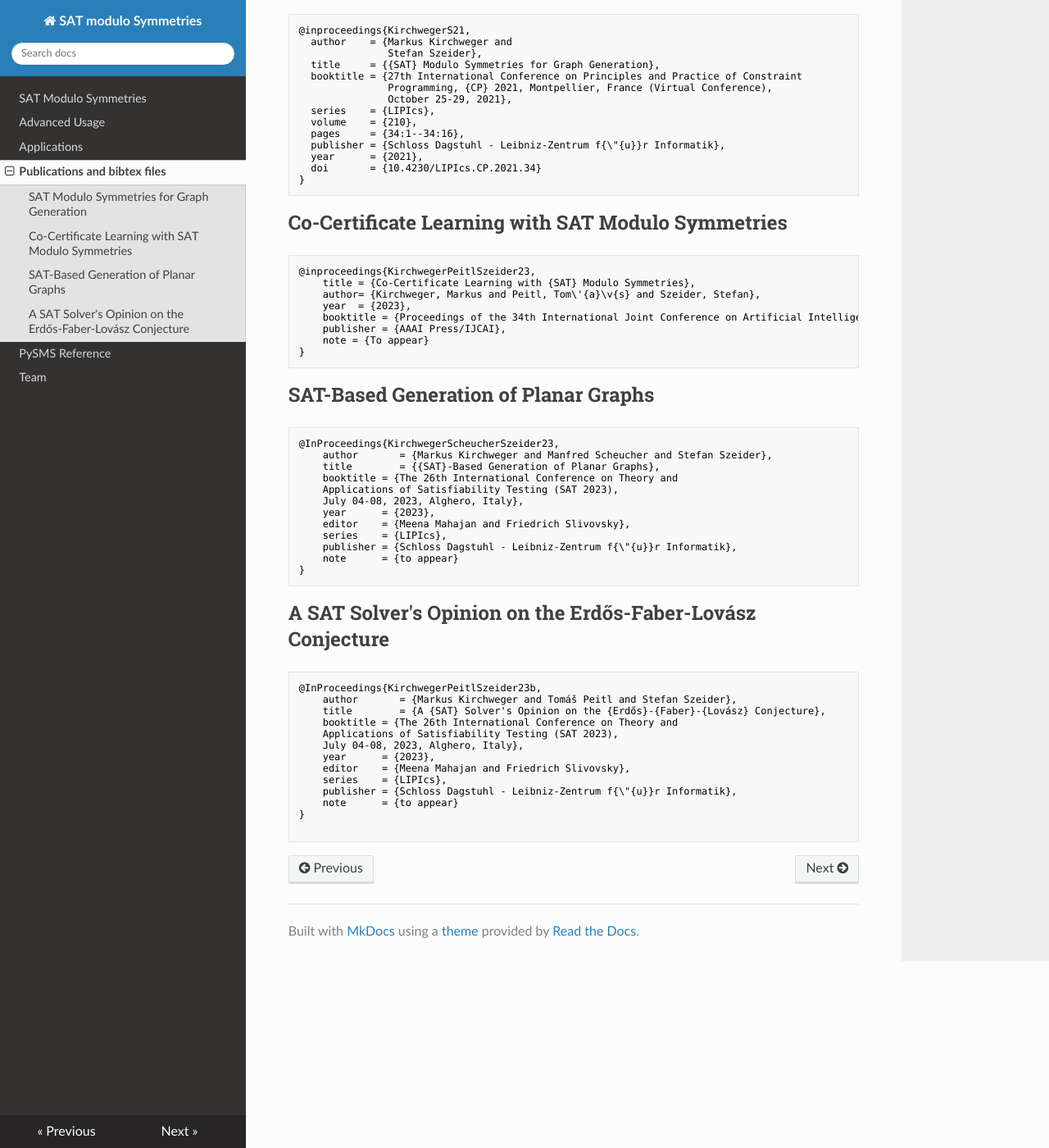
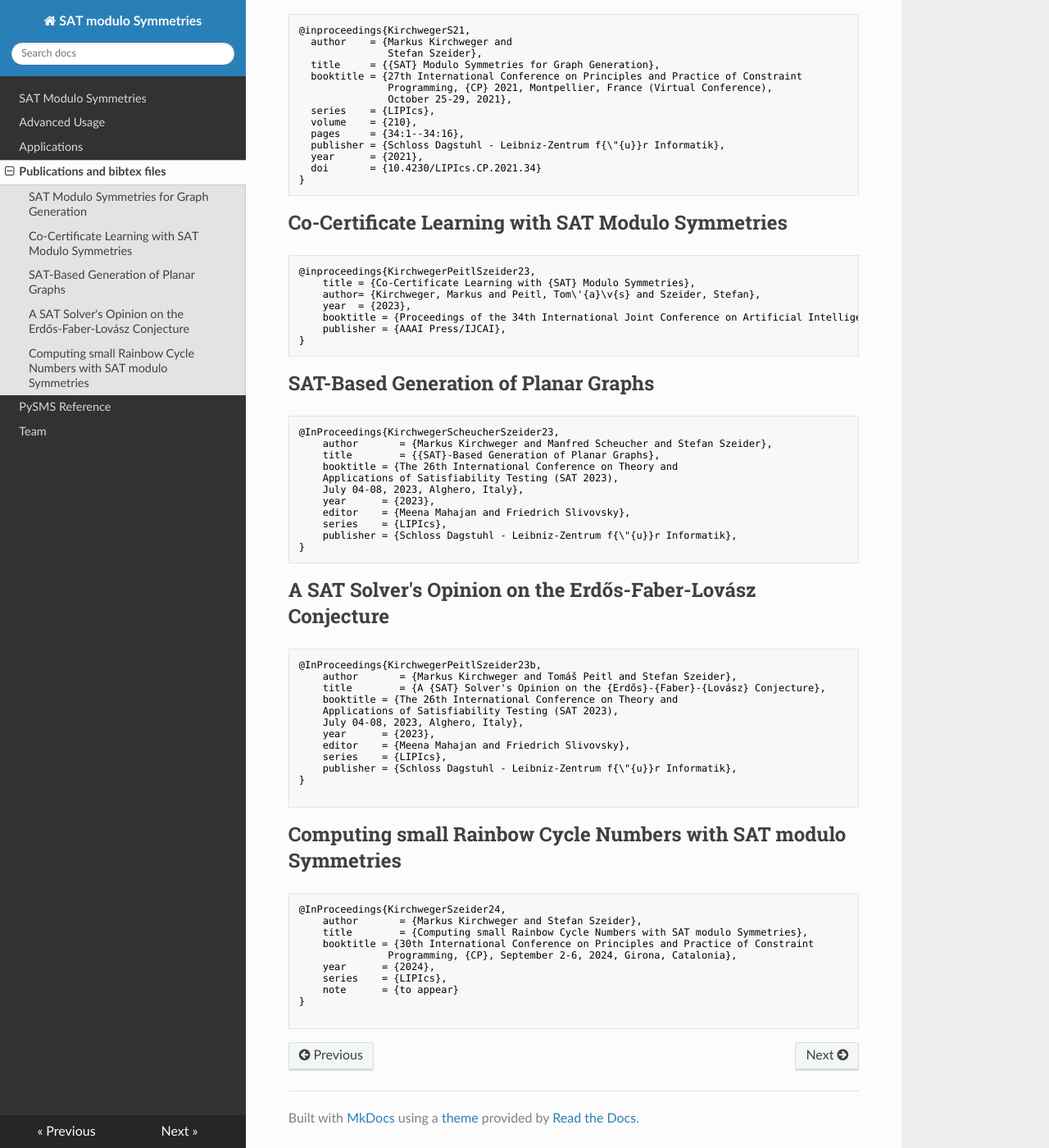
Before and after one commit to markirch/sat-modulo-symmetries, an MkDocs documentation site: the page built from docs/publications.md, in a window 1280 px wide and 1400 px high, scrolled down 247 px. Shown: the whole window at 82% size. Built offline with MkDocs 1.6.1, drawn with Linux system fonts in a browser that asks for light colours; nearby versions of some CDN libraries.

Commit message:
documentation EFX

````diff
--- a/docs/publications.md
+++ b/docs/publications.md
@@ -29,7 +29,6 @@ The paper is available [here](https://publik.tuwien.ac.at/files/publik_300078.pd
 	year  = {2023},
 	booktitle = {Proceedings of the 34th International Joint Conference on Artificial Intelligence, IJCAI 2023},
 	publisher = {AAAI Press/IJCAI},
-	note = {To appear}
 }
 ```
 
@@ -45,7 +44,6 @@ The paper is available [here](https://publik.tuwien.ac.at/files/publik_300078.pd
 	editor    = {Meena Mahajan and Friedrich Slivovsky},
 	series    = {LIPIcs},
 	publisher = {Schloss Dagstuhl - Leibniz-Zentrum f{\"{u}}r Informatik},
-	note      = {to appear}
 }
 ```
 
@@ -61,6 +59,19 @@ The paper is available [here](https://publik.tuwien.ac.at/files/publik_300078.pd
 	editor    = {Meena Mahajan and Friedrich Slivovsky},
 	series    = {LIPIcs},
 	publisher = {Schloss Dagstuhl - Leibniz-Zentrum f{\"{u}}r Informatik},
+}
+
+```
+
+## Computing small Rainbow Cycle Numbers with SAT modulo Symmetries
+```bibtex
+@InProceedings{KirchwegerSzeider24,
+	author       = {Markus Kirchweger and Stefan Szeider},
+	title        = {Computing small Rainbow Cycle Numbers with SAT modulo Symmetries},
+	booktitle = {30th International Conference on Principles and Practice of Constraint
+               Programming, {CP}, September 2-6, 2024, Girona, Catalonia},
+	year      = {2024},
+	series    = {LIPIcs},
 	note      = {to appear}
 }
 
````
Also changed, not shown: docs/applications.md (+13 -2 lines), docs/index.md (+4 -2 lines).
